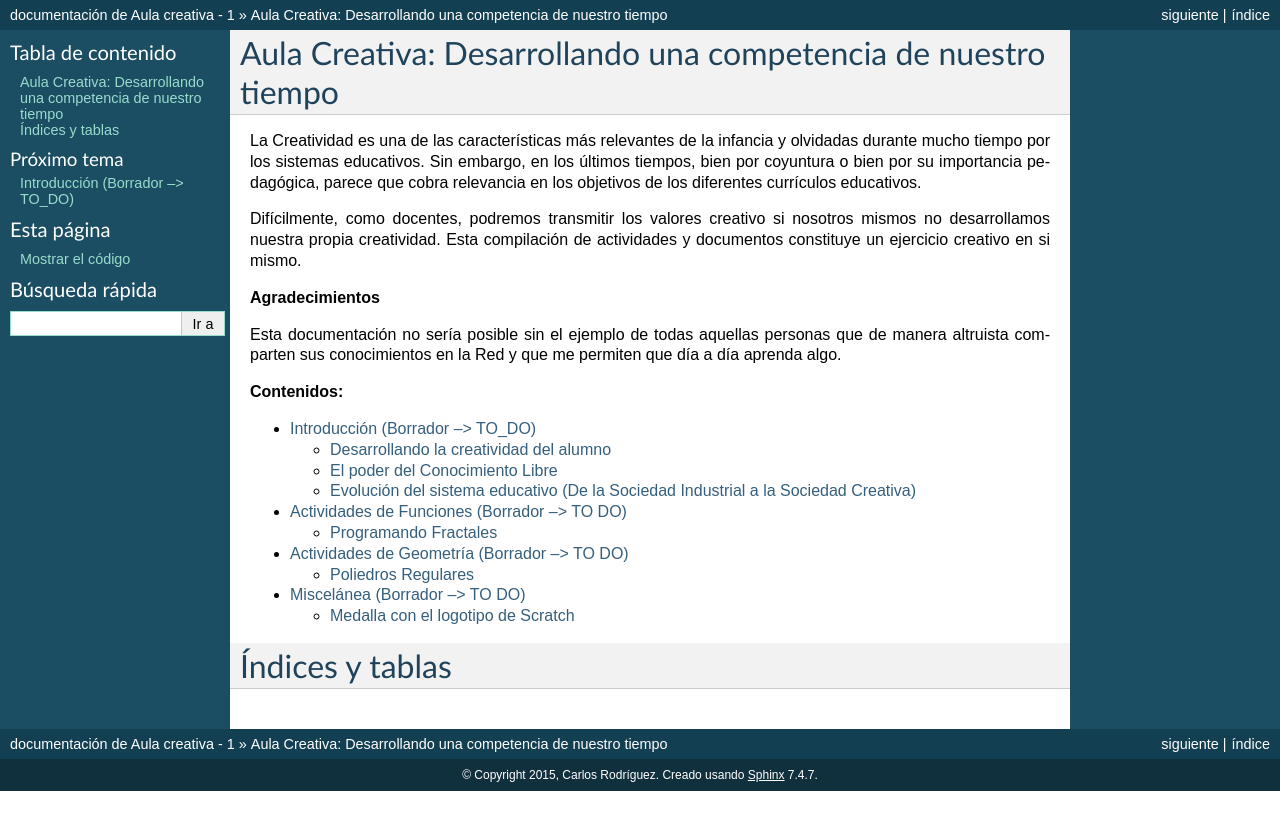
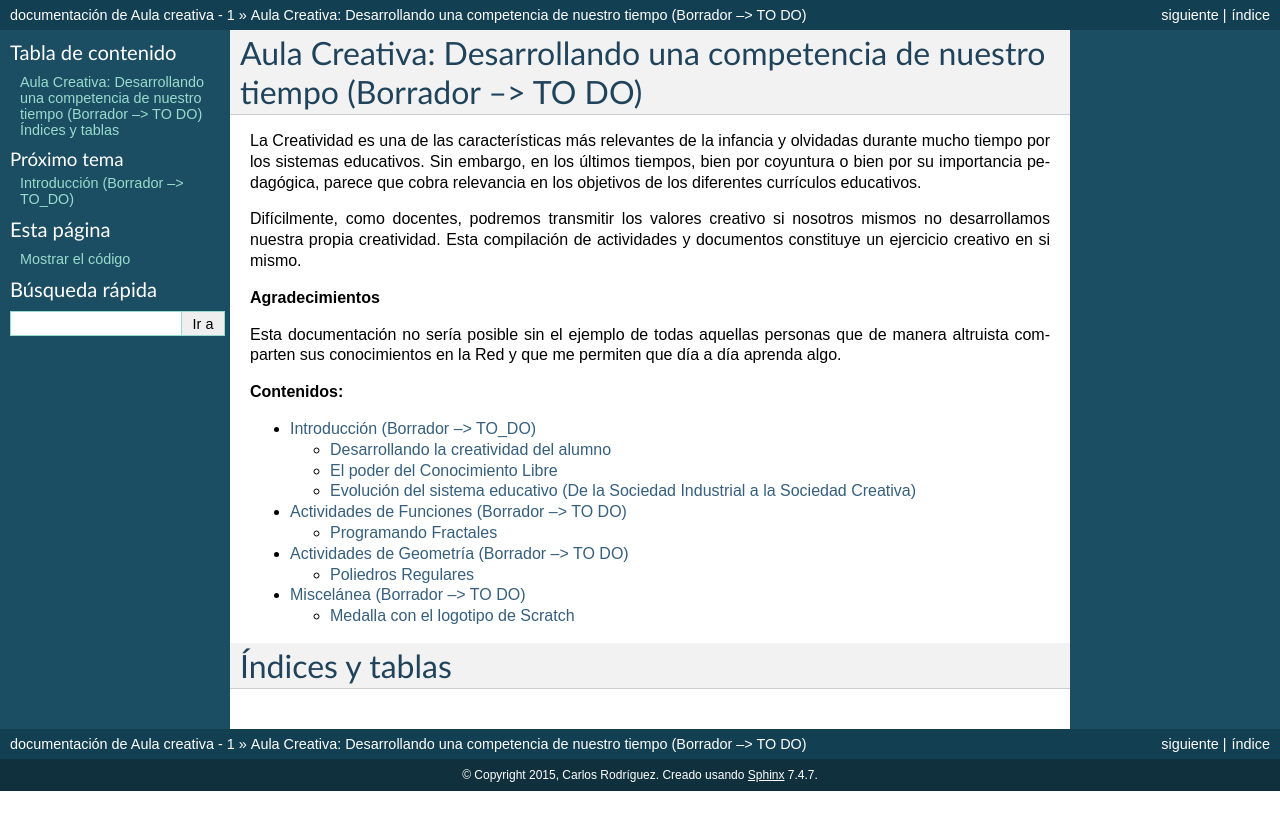
Before and after one commit to es3a10/aula_creativa, a Sphinx documentation site: the page built from docs/index.rst, in a window 1280 px wide. Shown: the top 830 px of the page. Built offline with Sphinx 7.4.7, drawn with Linux system fonts in a browser that asks for light colours.

Commit message:
Update index.rst

```diff
--- a/docs/index.rst
+++ b/docs/index.rst
@@ -3,7 +3,7 @@
    You can adapt this file completely to your liking, but it should at least
    contain the root `toctree` directive.
 
-Aula Creativa: Desarrollando una competencia de nuestro tiempo
+Aula Creativa: Desarrollando una competencia de nuestro tiempo  (Borrador --> TO DO)
 ==============================================================
 
 La Creatividad es una de las características más relevantes de la infancia y olvidadas durante mucho tiempo
```
